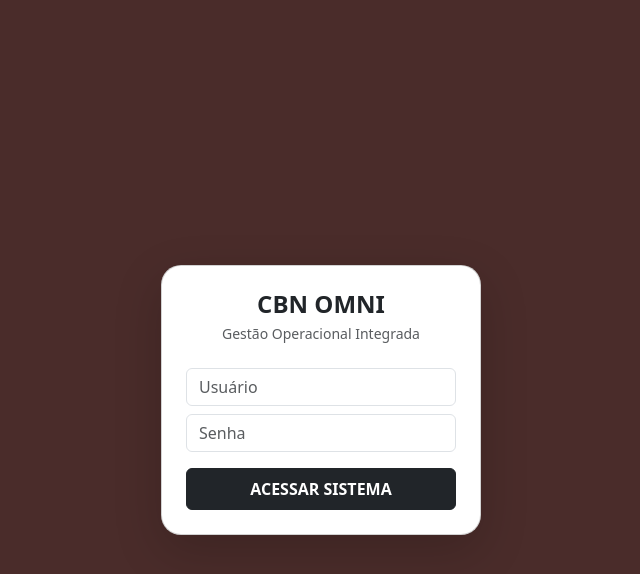
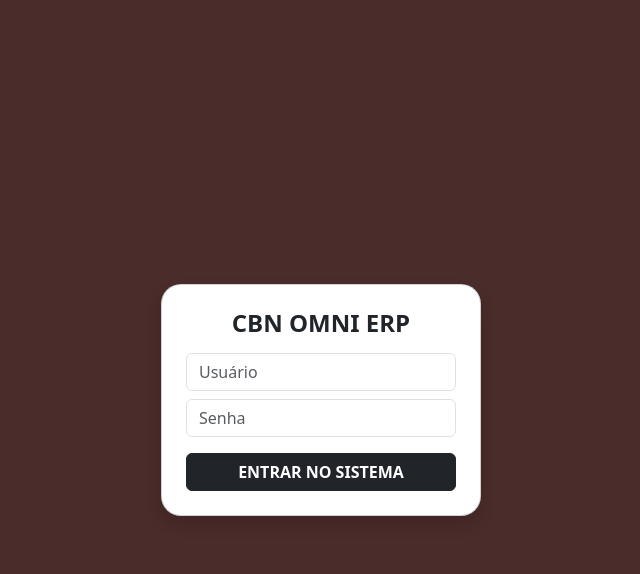
Before and after one commit to DaanielSousa/meu-backend-python, a Flask app: page / in a window 1280 px wide. Shown: the top 574 px of the page, without its empty margins (319-959 px from the left). Run offline with Flask 3, Linux system fonts and the light colour scheme.

Commit message:
Update login page title and button text

```diff
--- a/templates/login.html
+++ b/templates/login.html
@@ -1,22 +1,21 @@
 <!DOCTYPE html>
 <html lang="pt-br">
-<head><meta charset="UTF-8"><title>CBN OMNI - Acesso</title>
+<head><meta charset="UTF-8"><title>CBN OMNI - Login</title>
 <link href="https://cdn.jsdelivr.net/npm/bootstrap@5.3.0/dist/css/bootstrap.min.css" rel="stylesheet">
-<style>body { background: #4a2c2a; display: flex; align-items: center; justify-content: center; height: 100vh; color: #4a2c2a; }</style>
+<style>body { background: #4a2c2a; display: flex; align-items: center; justify-content: center; height: 100vh; }</style>
 </head>
 <body>
-    <div class="card p-4 shadow-lg" style="width: 320px; border-radius: 20px;">
-        <h4 class="text-center fw-bold mb-1">CBN OMNI</h4>
-        <p class="text-center small text-muted mb-4">Gestão Operacional Integrada</p>
+    <div class="card p-4 shadow" style="width: 320px; border-radius: 20px;">
+        <h4 class="text-center fw-bold mb-3">CBN OMNI ERP</h4>
         <input type="text" id="u" class="form-control mb-2" placeholder="Usuário">
         <input type="password" id="s" class="form-control mb-3" placeholder="Senha">
-        <button onclick="entrar()" class="btn btn-dark w-100 fw-bold py-2">ACESSAR SISTEMA</button>
+        <button onclick="entrar()" class="btn btn-dark w-100 fw-bold">ENTRAR NO SISTEMA</button>
     </div>
     <script>
         async function entrar() {
             const r = await fetch('/login', {method:'POST', headers:{'Content-Type':'application/json'}, body:JSON.stringify({email:document.getElementById('u').value, senha:document.getElementById('s').value})});
             if(r.ok) window.location.href = '/painel';
-            else alert("Credenciais Inválidas");
+            else alert("Acesso negado.");
         }
     </script>
 </body>
```
